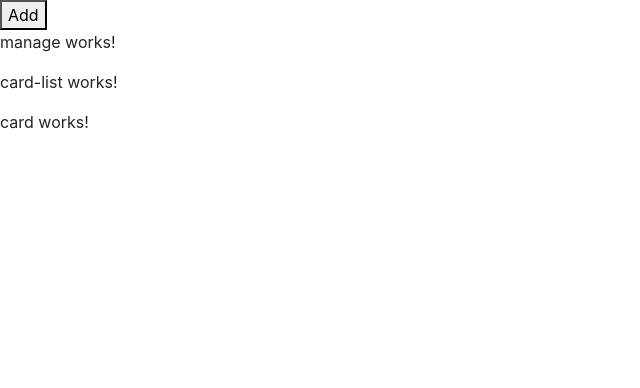
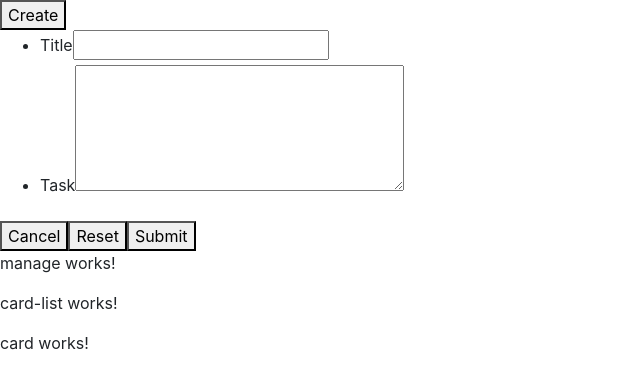
Before and after one commit to jporwal05/to-do-app, an Angular app: page / in a window 1280 px wide. Shown: the top 388 px of the page, without its empty margins (0-640 px from the left). Built offline with nearby package versions, Linux system fonts and the light colour scheme.

Commit message:
Created very basic skeleton

```diff
--- a/src/app/add/add.component.html
+++ /dev/null
@@ -1,5 +0,0 @@
-<button (click)="onAdd()">Add</button>
-<div *ngIf="display">
-    <p>Show some sort of editable card/form here</p>
-    <button (click)="onCancel()">Cancel</button>
-</div>
--- a/src/app/add/add.component.ts
+++ /dev/null
@@ -1,24 +0,0 @@
-import { Component, OnInit } from '@angular/core';
-
-@Component({
-  selector: 'app-add',
-  templateUrl: './add.component.html',
-  styleUrls: ['./add.component.css']
-})
-export class AddComponent implements OnInit {
-  display=false;
-
-  constructor() { }
-
-  ngOnInit(): void {
-  }
-
-  onAdd() {
-    this.display = true;
-  }
-
-  onCancel() {
-    this.display = false;
-  }
-
-}
--- a/src/app/app.component.html
+++ b/src/app/app.component.html
@@ -1,2 +1,3 @@
-<app-add></app-add>
+<button>Create</button>
+<app-create-form></app-create-form>
 <app-manage></app-manage>
--- /dev/null
+++ b/src/app/create-form/create-form.component.html
@@ -0,0 +1,15 @@
+<form #createForm="ngForm" (ngSubmit)="onSubmit(createForm.value)">
+    <ul>
+        <li>
+            <label for="title">Title</label>
+            <input type="text" name="title" id="name" ngModel>
+        </li>
+        <li>
+            <label for="task">Task</label>
+            <textarea name="task" id="task" cols="30" rows="5" ngModel></textarea>
+        </li>
+    </ul>
+    <button>Cancel</button>
+    <button type="reset">Reset</button>
+    <button type="submit">Submit</button>
+</form>
--- /dev/null
+++ b/src/app/create-form/create-form.component.ts
@@ -0,0 +1,20 @@
+import { Component, OnInit } from '@angular/core';
+import { Form } from '@angular/forms';
+
+@Component({
+  selector: 'app-create-form',
+  templateUrl: './create-form.component.html',
+  styleUrls: ['./create-form.component.css']
+})
+export class CreateFormComponent implements OnInit {
+
+  constructor() { }
+
+  ngOnInit(): void {
+  }
+
+  onSubmit(createForm: Form) {
+    console.log(createForm);
+  }
+
+}
```
Also changed, not shown: src/app/app.module.ts (+5 -3 lines), src/app/create-form/create-form.component.css (added).
